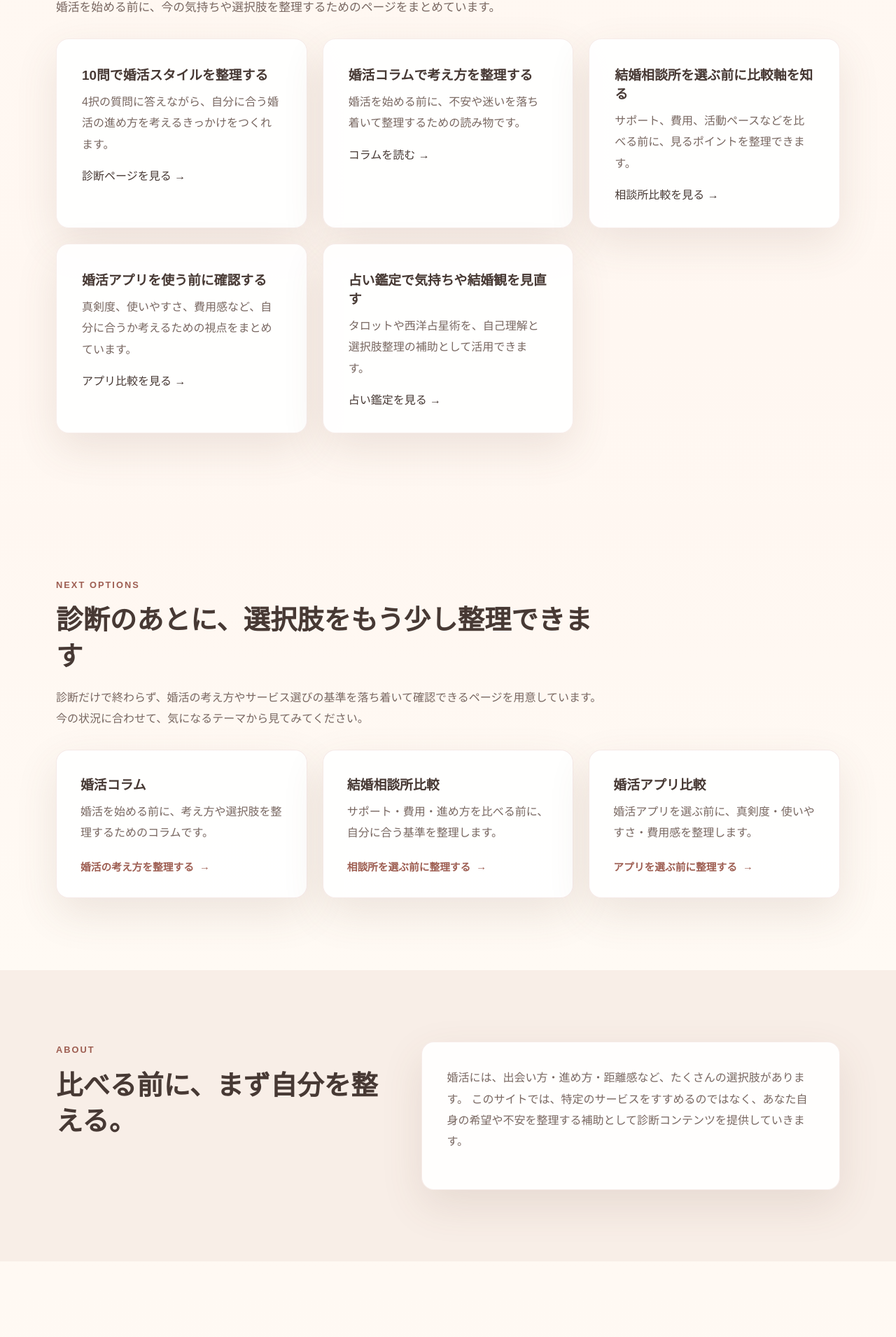
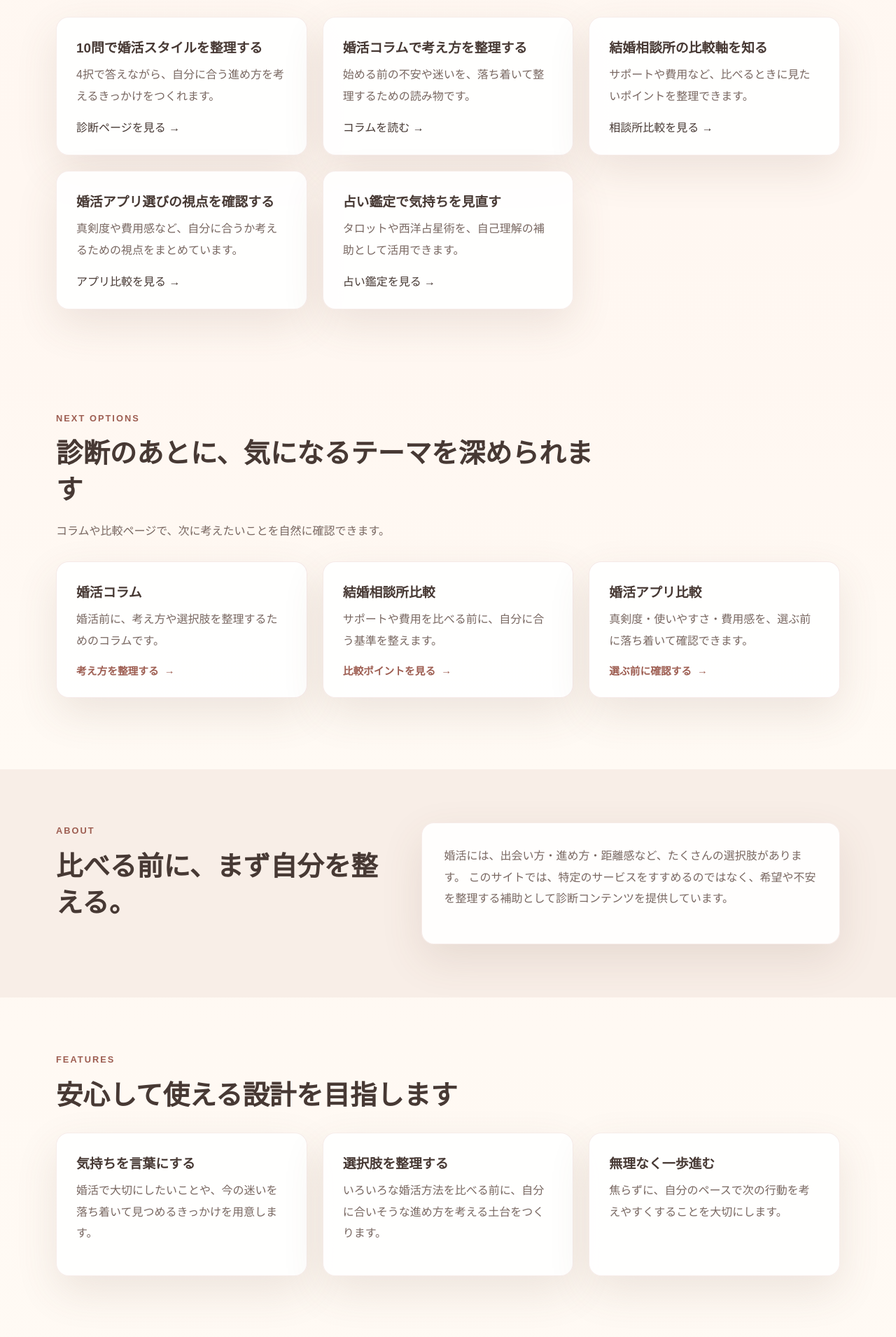
Before and after one commit to kenichis1971-cloud/konkatsu-diagnosis-site, a Next.js app: page / in a window 1280 px wide. Shown: the part 1397-3307 px from the top of the page at 70% size. Built offline with nearby package versions, Linux system fonts and the light colour scheme.

Commit message:
Refine top page spacing and guidance copy

```diff
--- a/app/globals.css
+++ b/app/globals.css
@@ -224,6 +224,23 @@ p {
   background: linear-gradient(180deg, #fff7f1 0%, #fffaf4 100%);
 }
 
+.section--site-overview {
+  padding-bottom: clamp(44px, 6vw, 72px);
+}
+
+.section--internal-links {
+  padding-top: clamp(44px, 6vw, 72px);
+}
+
+.section--about {
+  padding-top: clamp(48px, 6vw, 76px);
+  padding-bottom: clamp(48px, 6vw, 80px);
+}
+
+.section--features {
+  padding-top: clamp(48px, 6vw, 80px);
+}
+
 .internal-links__header {
   max-width: 780px;
 }
@@ -248,7 +265,7 @@ p {
   display: flex;
   flex-direction: column;
   min-height: 100%;
-  padding: clamp(24px, 4vw, 34px);
+  padding: clamp(20px, 3.4vw, 28px);
   border: 1px solid rgba(201, 135, 122, 0.18);
   border-radius: var(--radius-medium);
   background: rgba(255, 255, 255, 0.92);
@@ -277,7 +294,7 @@ p {
 }
 
 .internal-link-card p {
-  margin-bottom: 22px;
+  margin-bottom: 16px;
 }
 
 .internal-link-card span {
@@ -332,7 +349,11 @@ p {
 .text-card,
 .page-card,
 .step-card {
-  padding: clamp(24px, 4vw, 36px);
+  padding: clamp(22px, 3.4vw, 32px);
+}
+
+.card-grid--compact .text-card {
+  padding: clamp(20px, 3.2vw, 28px);
 }
 
 .text-card--large {
@@ -443,6 +464,16 @@ p {
     grid-template-columns: 1fr;
   }
 
+  .card-grid,
+  .internal-link-grid {
+    gap: 16px;
+  }
+
+  .card-grid--compact .text-card,
+  .internal-link-card article {
+    padding: 18px;
+  }
+
   .diagnosis-cta-card {
     grid-template-columns: 1fr;
     padding: 24px;
--- a/app/page.tsx
+++ b/app/page.tsx
@@ -12,47 +12,46 @@ export const metadata = createPageMetadata({
 const features = [
   {
     title: "気持ちを言葉にする",
-    body: "婚活で何を大切にしたいのか、今の迷いや不安を落ち着いて見つめるきっかけを用意します。",
+    body: "婚活で大切にしたいことや、今の迷いを落ち着いて見つめるきっかけを用意します。",
   },
   {
     title: "選択肢を整理する",
-    body: "いろいろな婚活方法を比べる前に、自分に合いそうな進め方を考えるための土台を作ります。",
+    body: "いろいろな婚活方法を比べる前に、自分に合いそうな進め方を考える土台をつくります。",
   },
   {
     title: "無理なく一歩進む",
-    body: "焦りをあおるのではなく、自分のペースで次の行動を考えやすくすることを大切にします。",
+    body: "焦らずに、自分のペースで次の行動を考えやすくすることを大切にします。",
   },
 ];
-
 
 const siteOverviewItems = [
   {
     title: "10問で婚活スタイルを整理する",
-    body: "4択の質問に答えながら、自分に合う婚活の進め方を考えるきっかけをつくれます。",
+    body: "4択で答えながら、自分に合う進め方を考えるきっかけをつくれます。",
     href: "/diagnosis",
     label: "診断ページを見る",
   },
   {
     title: "婚活コラムで考え方を整理する",
-    body: "婚活を始める前に、不安や迷いを落ち着いて整理するための読み物です。",
+    body: "始める前の不安や迷いを、落ち着いて整理するための読み物です。",
     href: "/articles",
     label: "コラムを読む",
   },
   {
-    title: "結婚相談所を選ぶ前に比較軸を知る",
-    body: "サポート、費用、活動ペースなどを比べる前に、見るポイントを整理できます。",
+    title: "結婚相談所の比較軸を知る",
+    body: "サポートや費用など、比べるときに見たいポイントを整理できます。",
     href: "/marriage-agencies",
     label: "相談所比較を見る",
   },
   {
-    title: "婚活アプリを使う前に確認する",
-    body: "真剣度、使いやすさ、費用感など、自分に合うか考えるための視点をまとめています。",
+    title: "婚活アプリ選びの視点を確認する",
+    body: "真剣度や費用感など、自分に合うか考えるための視点をまとめています。",
     href: "/marriage-apps",
     label: "アプリ比較を見る",
   },
   {
-    title: "占い鑑定で気持ちや結婚観を見直す",
-    body: "タロットや西洋占星術を、自己理解と選択肢整理の補助として活用できます。",
+    title: "占い鑑定で気持ちを見直す",
+    body: "タロットや西洋占星術を、自己理解の補助として活用できます。",
     href: "/fortune",
     label: "占い鑑定を見る",
   },
@@ -61,21 +60,21 @@ const siteOverviewItems = [
 const internalLinks = [
   {
     title: "婚活コラム",
-    body: "婚活を始める前に、考え方や選択肢を整理するためのコラムです。",
+    body: "婚活前に、考え方や選択肢を整理するためのコラムです。",
     href: "/articles",
-    label: "婚活の考え方を整理する",
+    label: "考え方を整理する",
   },
   {
     title: "結婚相談所比較",
-    body: "サポート・費用・進め方を比べる前に、自分に合う基準を整理します。",
+    body: "サポートや費用を比べる前に、自分に合う基準を整えます。",
     href: "/marriage-agencies",
-    label: "相談所を選ぶ前に整理する",
+    label: "比較ポイントを見る",
   },
   {
     title: "婚活アプリ比較",
-    body: "婚活アプリを選ぶ前に、真剣度・使いやすさ・費用感を整理します。",
+    body: "真剣度・使いやすさ・費用感を、選ぶ前に落ち着いて確認できます。",
     href: "/marriage-apps",
-    label: "アプリを選ぶ前に整理する",
+    label: "選ぶ前に確認する",
   },
 ];
 
@@ -100,10 +99,7 @@ export default function Home() {
           <div className="diagnosis-cta-card__content">
             <p className="eyebrow">10 Questions</p>
             <h2 id="diagnosis-cta-title">10問で婚活スタイルを整理してみませんか</h2>
-            <p>
-              4択の質問に答えながら、自分に合いそうな出会い方や進め方を見つめる診断です。
-              診断結果は、自己理解と選択肢整理の参考として使えます。
-            </p>
+            <p>4択の質問に答えながら、自分に合いそうな進め方を見つめる診断です。</p>
           </div>
           <div className="diagnosis-cta-card__action">
             <Link className="button button--large" href="/diagnosis">
@@ -114,15 +110,12 @@ export default function Home() {
         </div>
       </section>
 
-
-      <section className="section" aria-labelledby="site-overview-title">
+      <section className="section section--site-overview" aria-labelledby="site-overview-title">
         <div className="section__inner">
           <p className="eyebrow">Site Overview</p>
           <h2 id="site-overview-title">このサイトでできること</h2>
-          <p className="lead">
-            婚活を始める前に、今の気持ちや選択肢を整理するためのページをまとめています。
-          </p>
-          <div className="card-grid">
+          <p className="lead">診断を入口に、婚活の考え方と選択肢を少しずつ整理できます。</p>
+          <div className="card-grid card-grid--compact">
             {siteOverviewItems.map((item) => (
               <article className="text-card" key={item.href}>
                 <h3>{item.title}</h3>
@@ -138,11 +131,8 @@ export default function Home() {
         <div className="section__inner">
           <div className="internal-links__header">
             <p className="eyebrow">Next Options</p>
-            <h2 id="internal-links-title">診断のあとに、選択肢をもう少し整理できます</h2>
-            <p>
-              診断だけで終わらず、婚活の考え方やサービス選びの基準を落ち着いて確認できるページを用意しています。
-              今の状況に合わせて、気になるテーマから見てみてください。
-            </p>
+            <h2 id="internal-links-title">診断のあとに、気になるテーマを深められます</h2>
+            <p>コラムや比較ページで、次に考えたいことを自然に確認できます。</p>
           </div>
           <div className="internal-link-grid">
             {internalLinks.map((item) => (
@@ -158,7 +148,7 @@ export default function Home() {
         </div>
       </section>
 
-      <section className="section section--soft" aria-labelledby="about-title">
+      <section className="section section--soft section--about" aria-labelledby="about-title">
         <div className="section__inner two-column">
           <div>
             <p className="eyebrow">About</p>
@@ -167,17 +157,17 @@ export default function Home() {
           <div className="text-card">
             <p>
               婚活には、出会い方・進め方・距離感など、たくさんの選択肢があります。
-              このサイトでは、特定のサービスをすすめるのではなく、あなた自身の希望や不安を整理する補助として診断コンテンツを提供していきます。
+              このサイトでは、特定のサービスをすすめるのではなく、希望や不安を整理する補助として診断コンテンツを提供しています。
             </p>
           </div>
         </div>
       </section>
 
-      <section className="section" aria-labelledby="features-title">
+      <section className="section section--features" aria-labelledby="features-title">
         <div className="section__inner">
           <p className="eyebrow">Features</p>
           <h2 id="features-title">安心して使える設計を目指します</h2>
-          <div className="card-grid">
+          <div className="card-grid card-grid--compact">
             {features.map((feature) => (
               <article className="text-card" key={feature.title}>
                 <h3>{feature.title}</h3>
```
